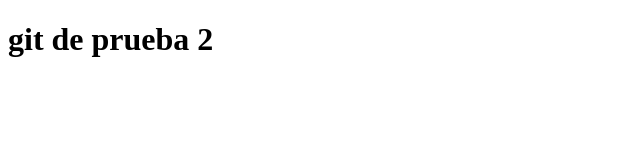
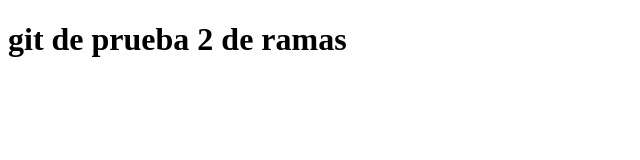
Before and after one commit to mati-gif/prueba2, a plain HTML site: page index.html in a window 1280 px wide. Shown: the whole page, without its empty margins (0-640 px from the left). Drawn offline with Linux system fonts and the light colour scheme.

Commit message:
modificando la pagina de prueba

```diff
--- a/index.html
+++ b/index.html
@@ -6,6 +6,6 @@
     <title>Document</title>
 </head>
 <body>
-    <h1>git de prueba 2 </h1>
+    <h1>git de prueba 2 de ramas </h1>
 </body>
 </html>
```
